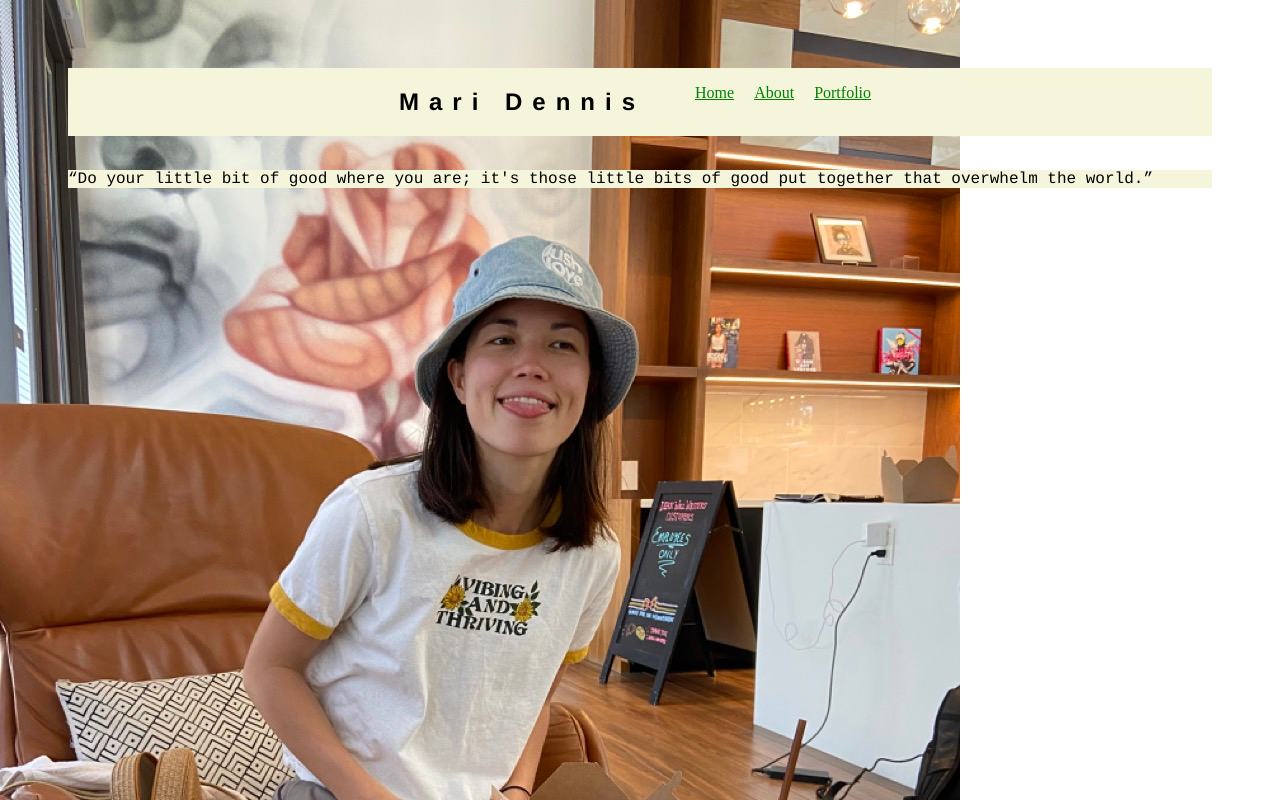
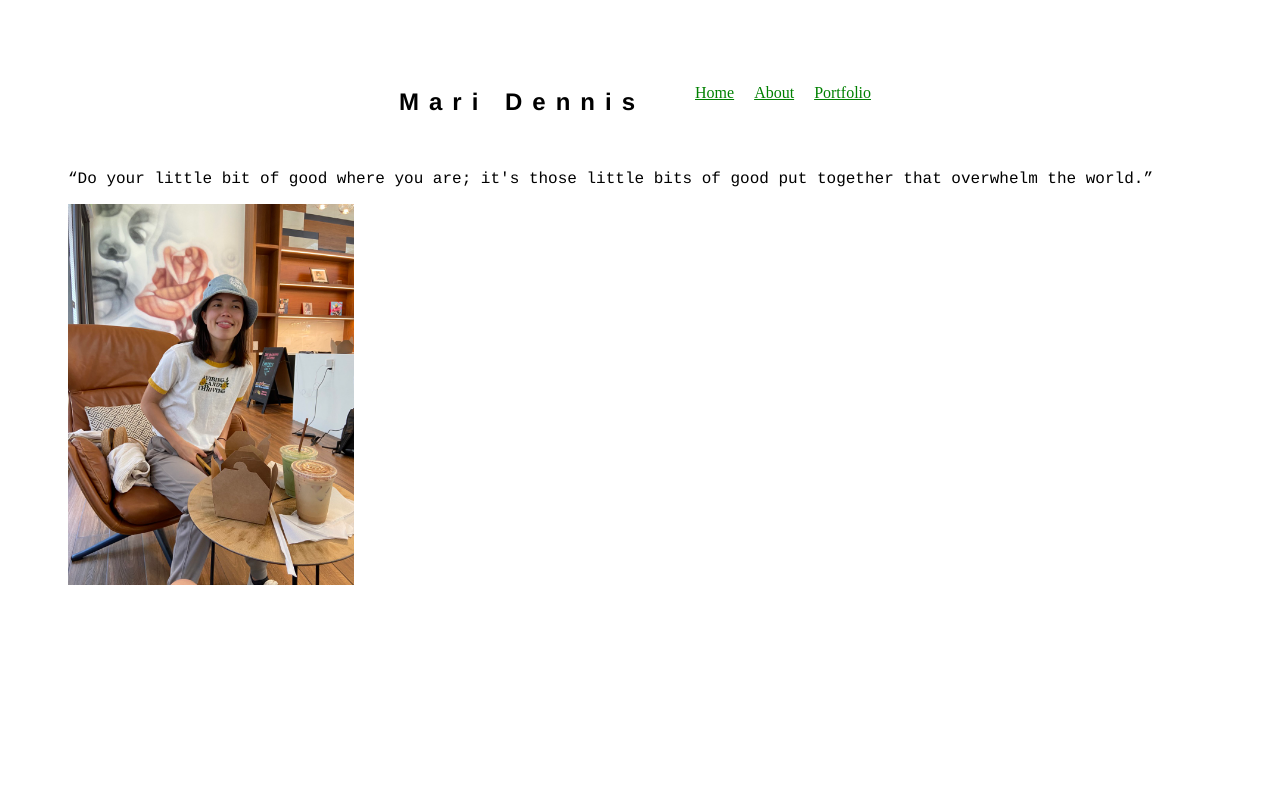
Before and after one commit to Maricarl-Dennis-Personal-Website/my-personal-website, a plain HTML site: page index.html in a window 1280 px wide. Drawn offline with Linux system fonts and the light colour scheme.

Commit message:
image edits

```diff
--- a/index.html
+++ b/index.html
@@ -21,8 +21,9 @@
     </header>
 
 <br>
-<body class="index-body">
+<body>
     <p class="quote">“Do your little bit of good where you are; it's those little bits of good put together that overwhelm the world.”</p>
+    <img src="./images/IMG_6257 Large.jpeg" width="25%" height="25%"/>
 
 </body>
 </html>
--- a/style.css
+++ b/style.css
@@ -6,7 +6,6 @@
 .container1 {
     display:flex;
     justify-content:center;
-    background-color: beige;
 }
 
 li {
@@ -24,13 +23,9 @@ body {
     padding:60px;
 }
 
-.index-body {
-    background-repeat: no-repeat;
-    background-image: url("./images/IMG_6257\ Large.jpeg")
-}
 
 .quote {
-    background-color:beige;
+
 }
 p {
     font-family:Courier;
```
